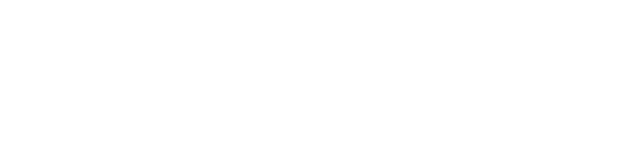
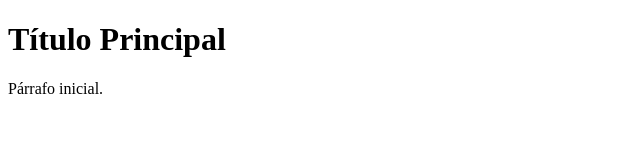
Before and after one commit to sofaketchup/UD-5_Tarea4_JuanIago2, a plain HTML site: page index.html in a window 1280 px wide. Shown: the whole page, without its empty margins (0-640 px from the left). Drawn offline with Linux system fonts and the light colour scheme.

Commit message:
Añadido h1 y p

```diff
--- a/index.html
+++ b/index.html
@@ -4,6 +4,8 @@
     <meta charset="UTF-8">
     <title>Tarea 4 -- version compañero</title>
 </head>
+<h1>Título Principal</h1>
+<p>Párrafo inicial.</p>
 <body>
 </body>
 </html>
```
